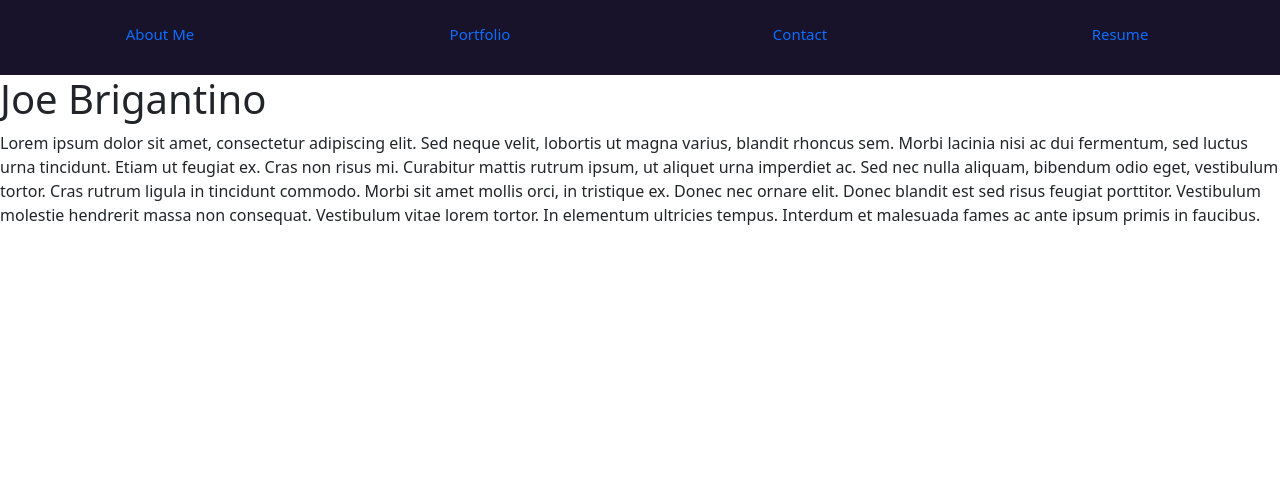
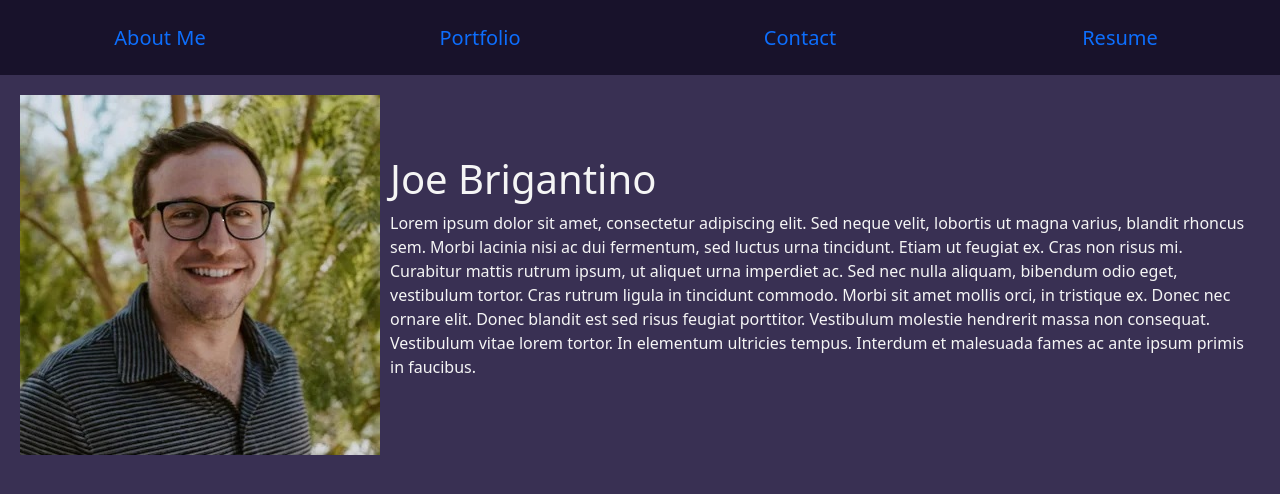
Before and after one commit to brigantinojoe/react-portfolio, a React (Create React App) app: page / in a window 1280 px wide. Shown: the top 494 px of the page. Built offline with nearby package versions, Linux system fonts and the light colour scheme.

Commit message:
Configure background color to body tag. Add profile picture and style the about me section. Edit styling to navbar.

```diff
--- a/public/index.html
+++ b/public/index.html
@@ -26,7 +26,7 @@
     -->
     <title>React App</title>
   </head>
-  <body>
+  <body style="background-color: #393053; color: whitesmoke">
     <noscript>You need to enable JavaScript to run this app.</noscript>
     <div id="root"></div>
     <!--
--- a/src/components/NavTabs.js
+++ b/src/components/NavTabs.js
@@ -8,13 +8,13 @@ const style = {
   },
   items: {
     paddingTop: '15px',
-    fontSize: '15px',
+    fontSize: '20px',
   }
 };
 
 function NavTabs({ currentPage, handlePageChange }) {
   return (
-    <ul className="nav nav-pills nav-justified navbar-expand-lg" style={style.navbar}>
+    <ul className="nav nav-justified navbar-expand-lg" style={style.navbar}>
       <li className="nav-item" style={style.items}>
         <a
           href="#aboutme"
--- a/src/components/pages/AboutMe.js
+++ b/src/components/pages/AboutMe.js
@@ -1,8 +1,22 @@
 import React from 'react';
+
+const styles = {
+  profile: {
+    display: "flex",
+    flexDirection: "row",
+    margin: "20px"
+  },
+  descriptionContainer: {
+    margin: "auto",
+    padding: "10px"
+  },
+}
 
 export default function AboutMe() {
   return (
-    <div>
+    <div style={styles.profile}>
+      <img src='./Pic.jpg' alt='profile-picture'></img>
+      <div style={styles.descriptionContainer}>
         <h1>Joe Brigantino</h1>
         <p>
           Lorem ipsum dolor sit amet, consectetur adipiscing elit. Sed neque
@@ -17,5 +31,7 @@ export default function AboutMe() {
           fames ac ante ipsum primis in faucibus.
         </p>
       </div>
+
+    </div>
   );
 }
```
Also changed, not shown: public/Pic.jpg (added). Lines whose indentation alone changed are shown as unchanged.
